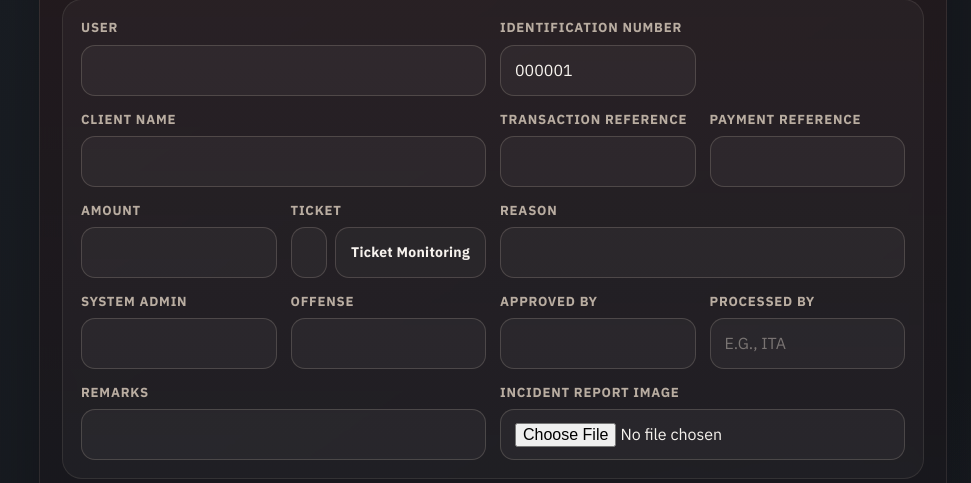
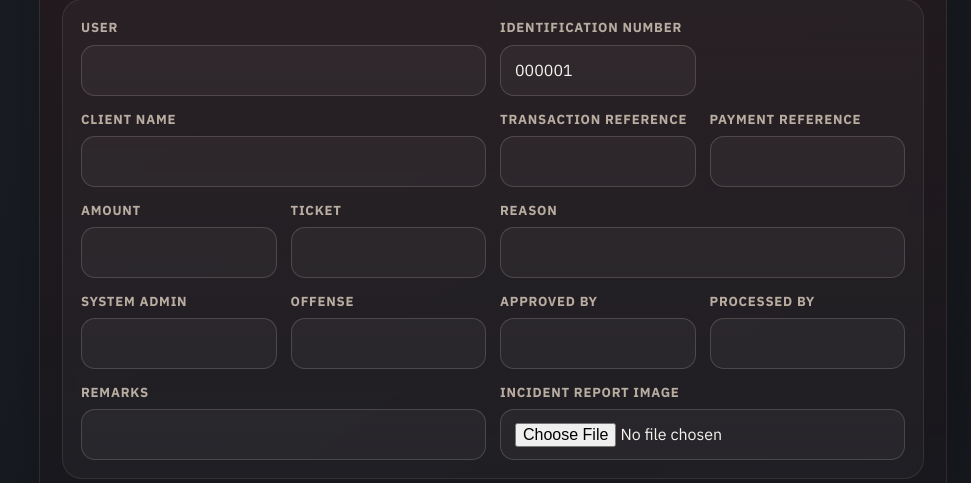
Before and after one commit to Wysi-Chel/system_monitoring_test, a PHP site: page /system_monitoring/index.php in a window 1280 px wide. Shown: the part 1706-2189 px from the top of the page, without its empty margins (309-1280 px from the left). Run offline with PHP 8.4, Linux system fonts and the light colour scheme; data that the repository does not hold is empty.

Commit message:
encoding form

```diff
--- a/includes/partials/encoding_form.php
+++ b/includes/partials/encoding_form.php
@@ -92,12 +92,7 @@
                     <?php if (companySupportsTicketMonitoring($company)): ?>
                     <div class="inline-input-row">
                         <input type="text" id="ticket" name="ticket">
-                        <a
-                            href="<?= e($ticketMonitoringUrl) ?>"
-                            class="button-link secondary inline-action-button"
-                            id="ticket-monitoring-link"
-                            data-base-href="<?= e($ticketMonitoringUrl) ?>"
-                        >Ticket Monitoring</a>
+
                     </div>
                     <?php else: ?>
                     <input type="text" id="ticket" name="ticket">
@@ -126,7 +121,7 @@
 
                 <div class="field">
                     <label for="processed-by">Processed By</label>
-                    <input type="text" id="processed-by" name="processed_by" placeholder="e.g., ITA">
+                    <input type="text" id="processed-by" name="processed_by" placeholder="">
                 </div>
 
                 <div class="field field-span-2">
```
